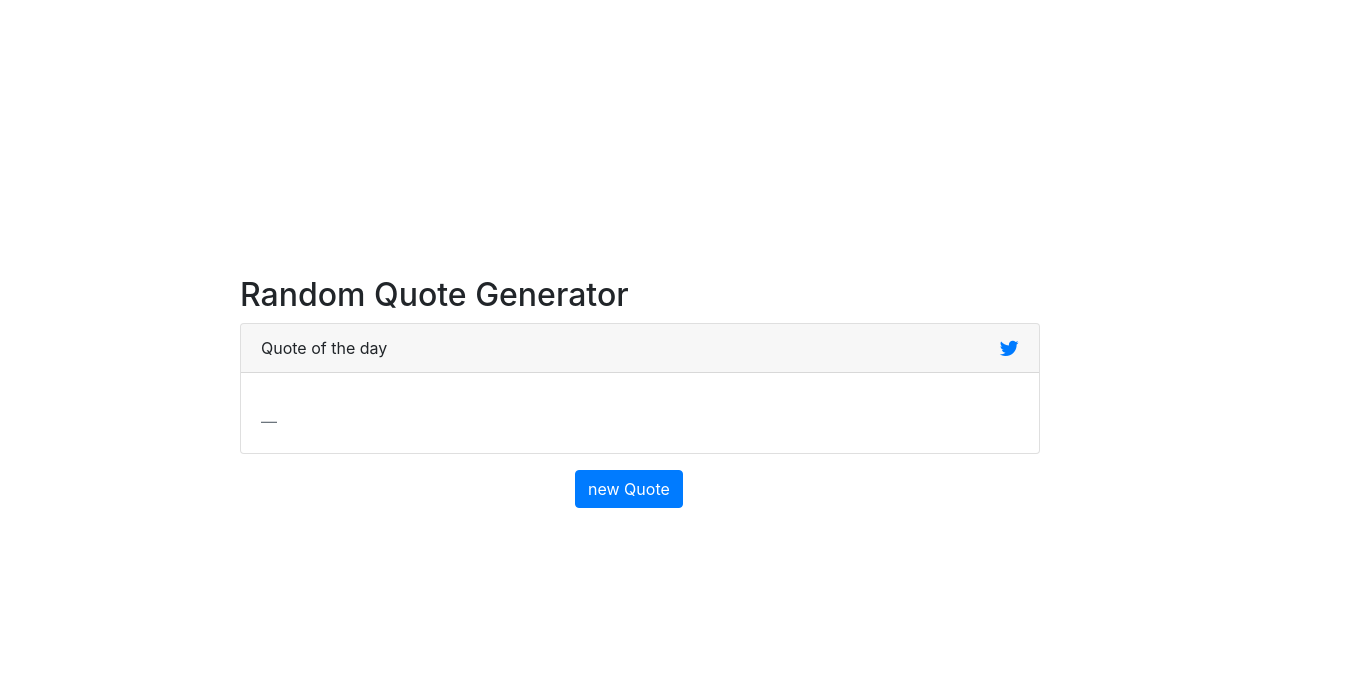
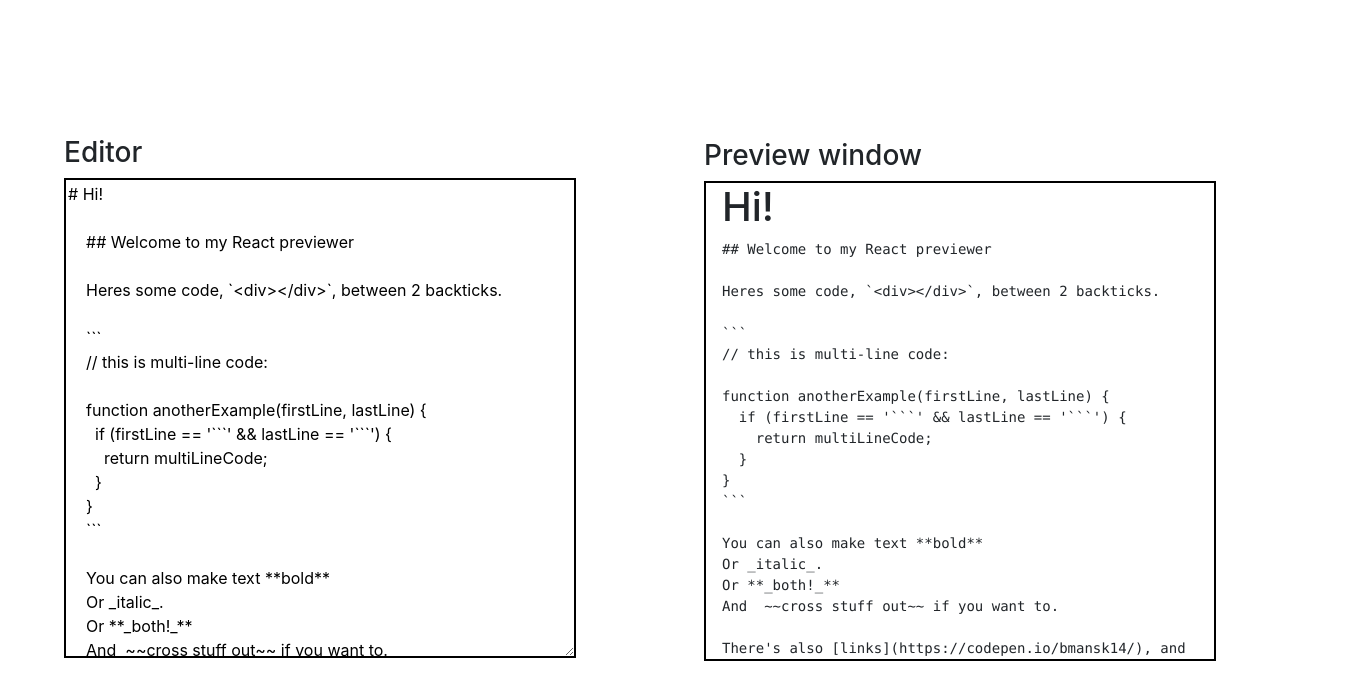
Before and after one commit to yasir18/freeCodeCampReactProjects, a React (Create React App) app: page / in a window 1280 px wide. Shown: the top 700 px of the page, 1360 px wide, since content can reach past the window. Built offline with nearby package versions, Linux system fonts and the light colour scheme; no server answers.

Commit message:
created markdown previewer

```diff
--- a/package.json
+++ b/package.json
@@ -8,6 +8,7 @@
     "@testing-library/user-event": "^7.1.2",
     "bootstrap": "^4.5.0",
     "font-awesome": "^4.7.0",
+    "marked": "^1.1.0",
     "react": "^16.13.1",
     "react-dom": "^16.13.1",
     "react-scripts": "3.4.1",
--- a/src/App.js
+++ b/src/App.js
@@ -1,6 +1,7 @@
 import React from "react";
 import "./App.css";
 import RandomQuoteGenerator from "./components/RandomQuoteGenerator";
+import MarkdownPreviewer from "./components/MarkdownPreviewer";
 
 function App() {
   return (
@@ -11,11 +12,12 @@ function App() {
       style={{
         display: "flex",
         alignItems: "center",
-        justifyContent: "center",
+        justifyContent: "space-around",
         width: "100%",
       }}
     >
-      <RandomQuoteGenerator />
+      {/* <RandomQuoteGenerator /> */}
+      <MarkdownPreviewer />
     </div>
   );
 }
--- /dev/null
+++ b/src/components/MarkdownPreviewer.js
@@ -0,0 +1,80 @@
+import React, { useState } from "react";
+import marked from "marked";
+
+const MarkdownPreviewer = () => {
+  const [editorText, setEditorText] = React.useState(
+    `# Hi!
+
+    ## Welcome to my React previewer
+
+    Heres some code, \`<div></div>\`, between 2 backticks.
+
+    \`\`\`
+    // this is multi-line code:
+
+    function anotherExample(firstLine, lastLine) {
+      if (firstLine == '\`\`\`' && lastLine == '\`\`\`') {
+        return multiLineCode;
+      }
+    }
+    \`\`\`
+
+    You can also make text **bold**
+    Or _italic_.
+    Or **_both!_**
+    And  ~~cross stuff out~~ if you want to.
+
+    There's also [links](https://codepen.io/bmansk14/), and
+    > Block Quotes
+
+    - And of course there are lists.
+      - Some are bulleted.
+         - With different indentation levels.
+            - That look like this.
+
+
+    1. And there are numbererd lists too.
+    1. Use just 1s if you want!
+    1. But the list goes on...
+    - Even if you use dashes or asterisks.
+    * And last but not least, let's not forget embedded images:
+
+    ![React Logo w/ Text](https://goo.gl/Umyytc)
+    `
+  );
+  let htmlVar = marked(editorText);
+  function createMarkup() {
+    return { __html: htmlVar };
+  }
+  console.log(editorText);
+  return (
+    <>
+      <div style={{ width: "40vw" }}>
+        <h3>Editor</h3>
+        <textarea
+          style={{ height: "60vh", width: "40vw", border: "2px solid black" }}
+          id="editor"
+          onChange={(e) => setEditorText(e.target.value)}
+          value={editorText}
+        />
+      </div>
+      <div>
+        <h3>Preview window</h3>
+
+        <div
+          id="preview"
+          style={{
+            height: "60vh",
+            overflow: "auto",
+            width: "40vw",
+            padding: "0 1em",
+            border: "2px solid black",
+          }}
+          dangerouslySetInnerHTML={createMarkup()}
+        ></div>
+      </div>
+    </>
+  );
+};
+
+export default MarkdownPreviewer;
```
Also changed, not shown: 1 other file (tests, documents, lock files or other folders).
